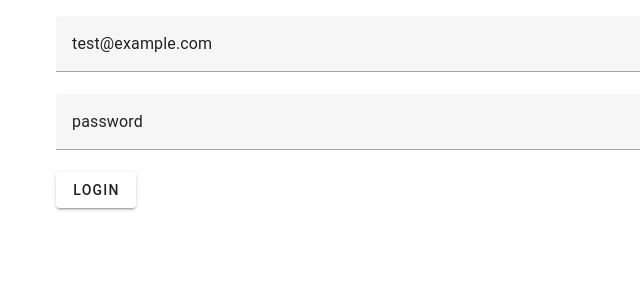
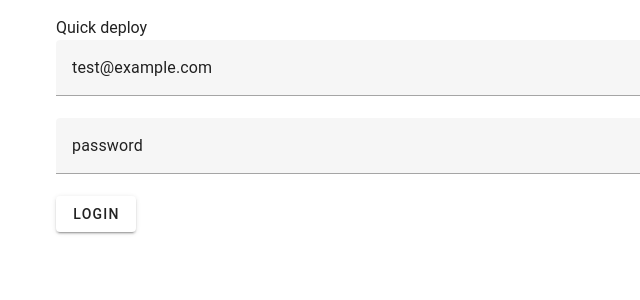
Before and after one commit to tiagomatosweb/agendame-app_legacy, a Vue app: page /login in a window 1280 px wide. Shown: the top 300 px of the page, without its empty margins (0-640 px from the left). Built offline with nearby package versions, Linux system fonts and the light colour scheme; no server answers.

Commit message:
Test quick deploy forge

```diff
--- a/src/views/Login.vue
+++ b/src/views/Login.vue
@@ -1,5 +1,6 @@
 <template>
   <VContainer>
+    Quick deploy
     <VTextField v-model="email" />
     <VTextField v-model="password" />
     <VBtn @click="login">Login</VBtn>
```
